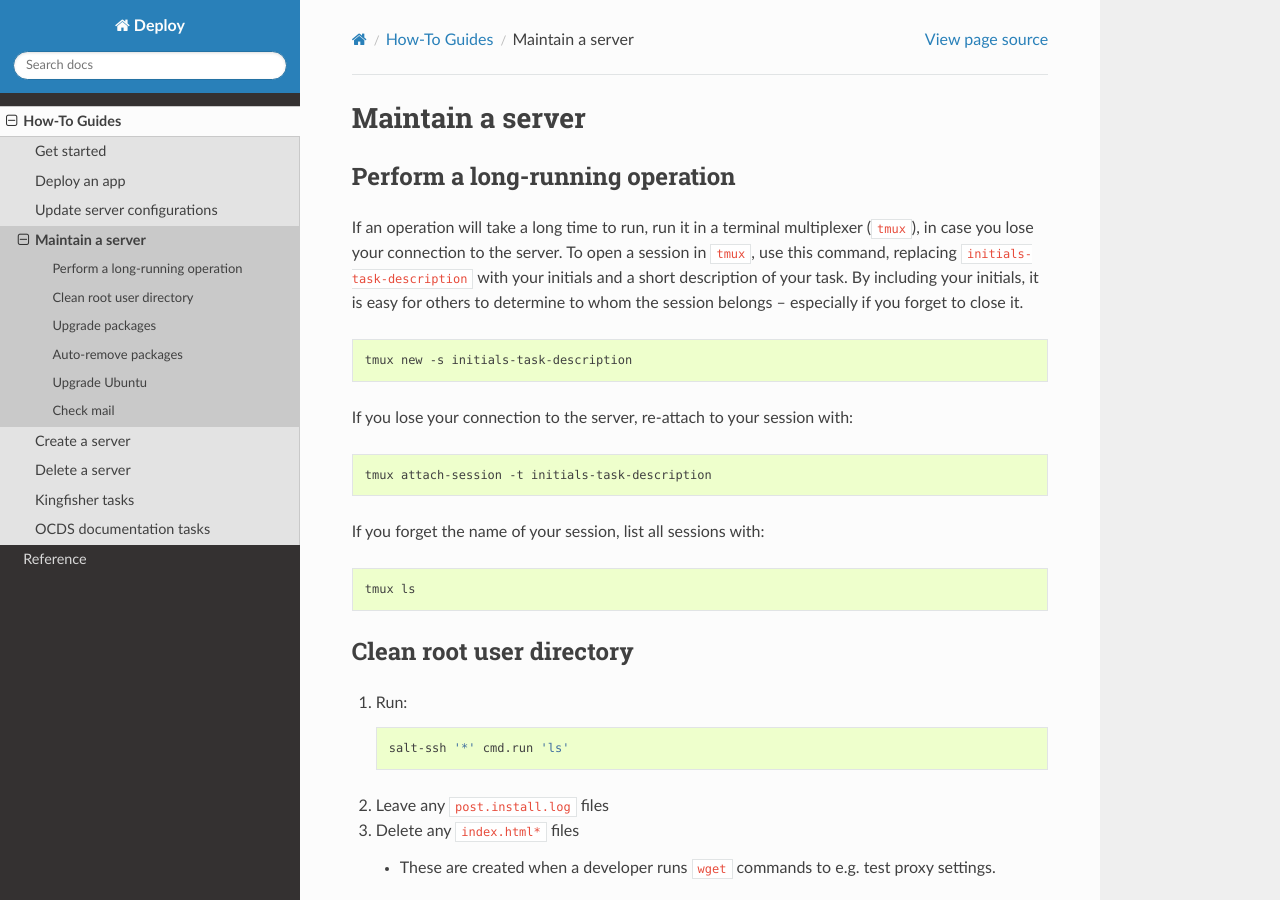
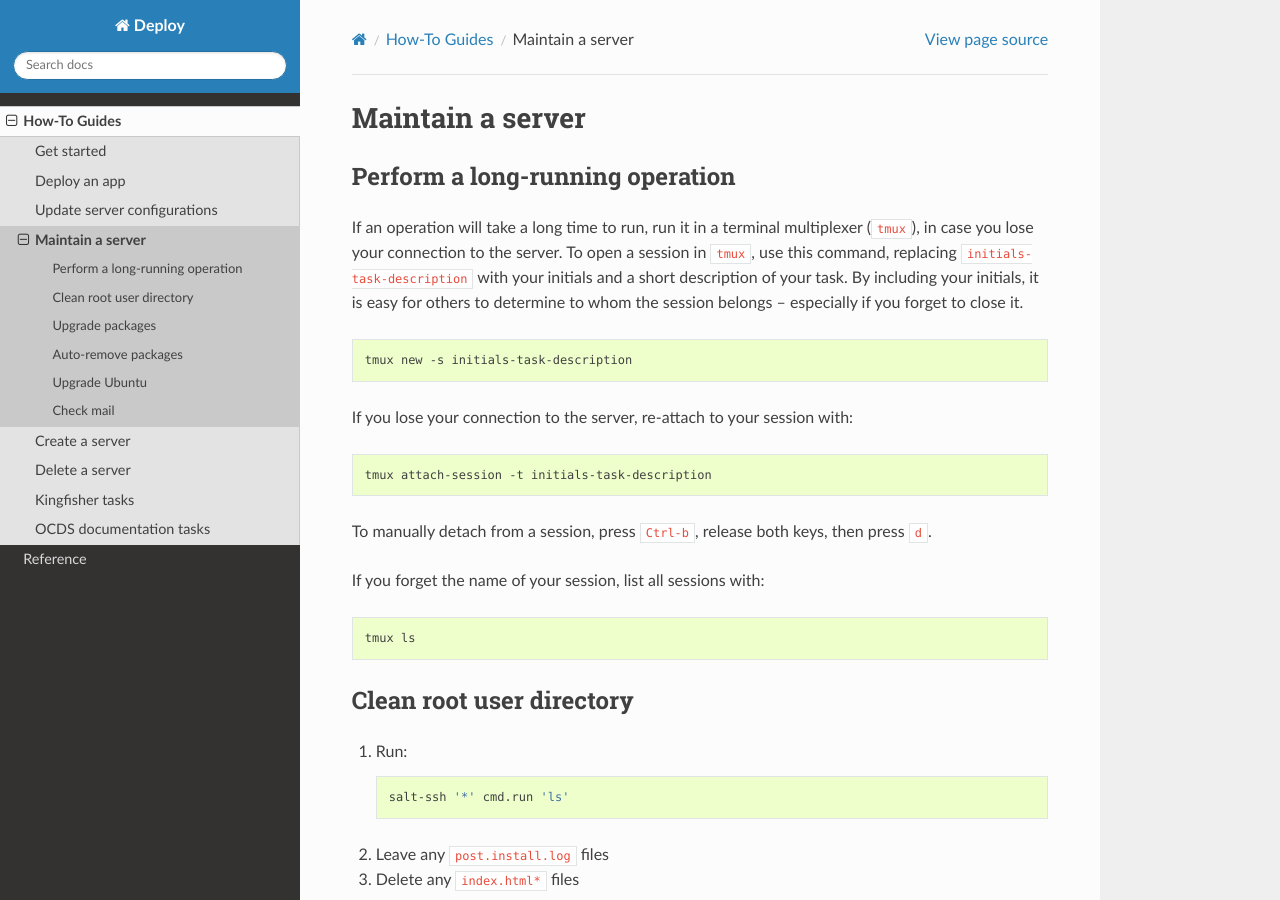
Before and after one commit to open-contracting/deploy, a Sphinx documentation site: the page built from docs/how-to/maintain.rst, in a window 1280 px wide and 900 px high. Built offline with Sphinx 7.4.7 and the Read the Docs theme 2.0.0, drawn with Linux system fonts in a browser that asks for light colours.

Commit message:
Add tip on how to detach using shortcuts (relevant if a command is running)

```diff
--- a/docs/how-to/maintain.rst
+++ b/docs/how-to/maintain.rst
@@ -15,6 +15,8 @@ If you lose your connection to the server, re-attach to your session with:
 .. code-block:: bash
 
    tmux attach-session -t initials-task-description
+
+To manually detach from a session, press ``Ctrl-b``, release both keys, then press ``d``.
 
 If you forget the name of your session, list all sessions with:
 
```
